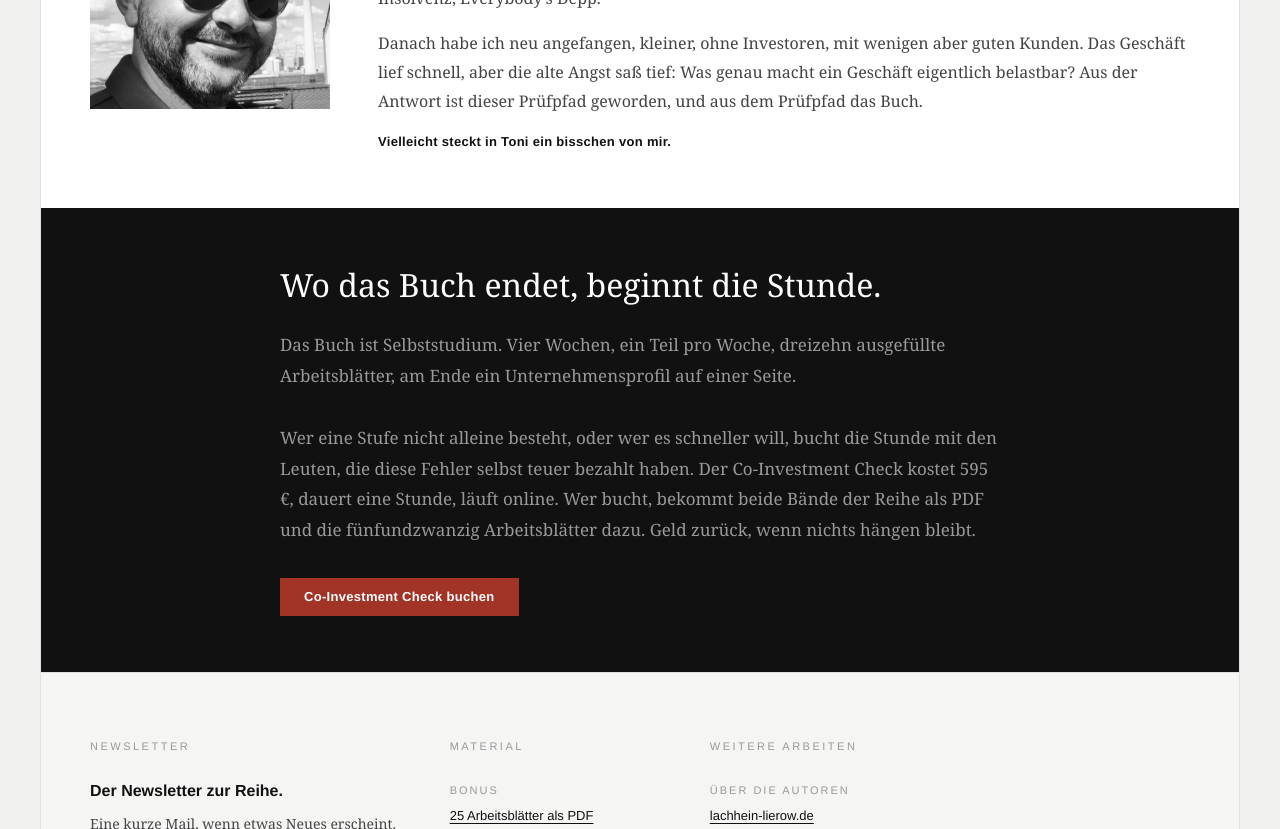
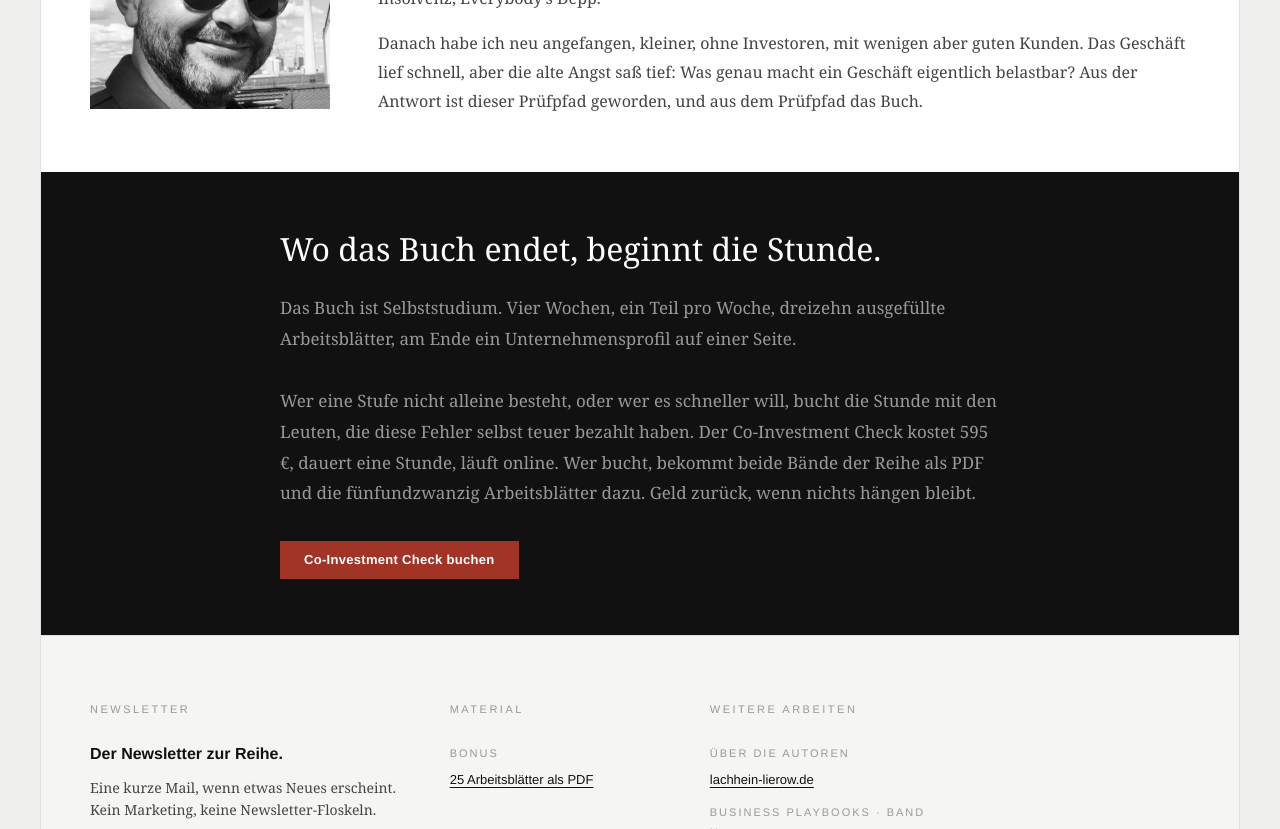
Before and after one commit to svenlachhein/no-proof-no-business, a Next.js app: page / in a window 1280 px wide. Shown: the part 2680-3509 px from the top of the page. Built offline with nearby package versions, Linux system fonts and the light colour scheme.

Commit message:
fix(author): Toni-Schlusssatz entfernt

```diff
--- a/components/Author.tsx
+++ b/components/Author.tsx
@@ -13,7 +13,6 @@ export default function Author() {
           <div className="author-text">
             <p>Mein erstes Unternehmen hatte Venture Capital, zwanzig Mitarbeiter und eine siebenstellige Bewertung. Doppelseitige Artikel in VC-Magazinen, Everybody’s Darling. Es ging trotzdem pleite, weil das Geschäft darunter nicht solide war. Komplexität stieg schneller als Belastbarkeit. Mitarbeiter klauten das Produkt. Verträge platzten. Selbst den Fire-Sale für einen Euro habe ich noch im Notartermin verbockt. Am Ende: Insolvenz, Everybody’s Depp.</p>
             <p>Danach habe ich neu angefangen, kleiner, ohne Investoren, mit wenigen aber guten Kunden. Das Geschäft lief schnell, aber die alte Angst saß tief: Was genau macht ein Geschäft eigentlich belastbar? Aus der Antwort ist dieser Prüfpfad geworden, und aus dem Prüfpfad das Buch.</p>
-            <p className="author-meta">Vielleicht steckt in Toni ein bisschen von mir.</p>
           </div>
         </div>
       </div>
```
